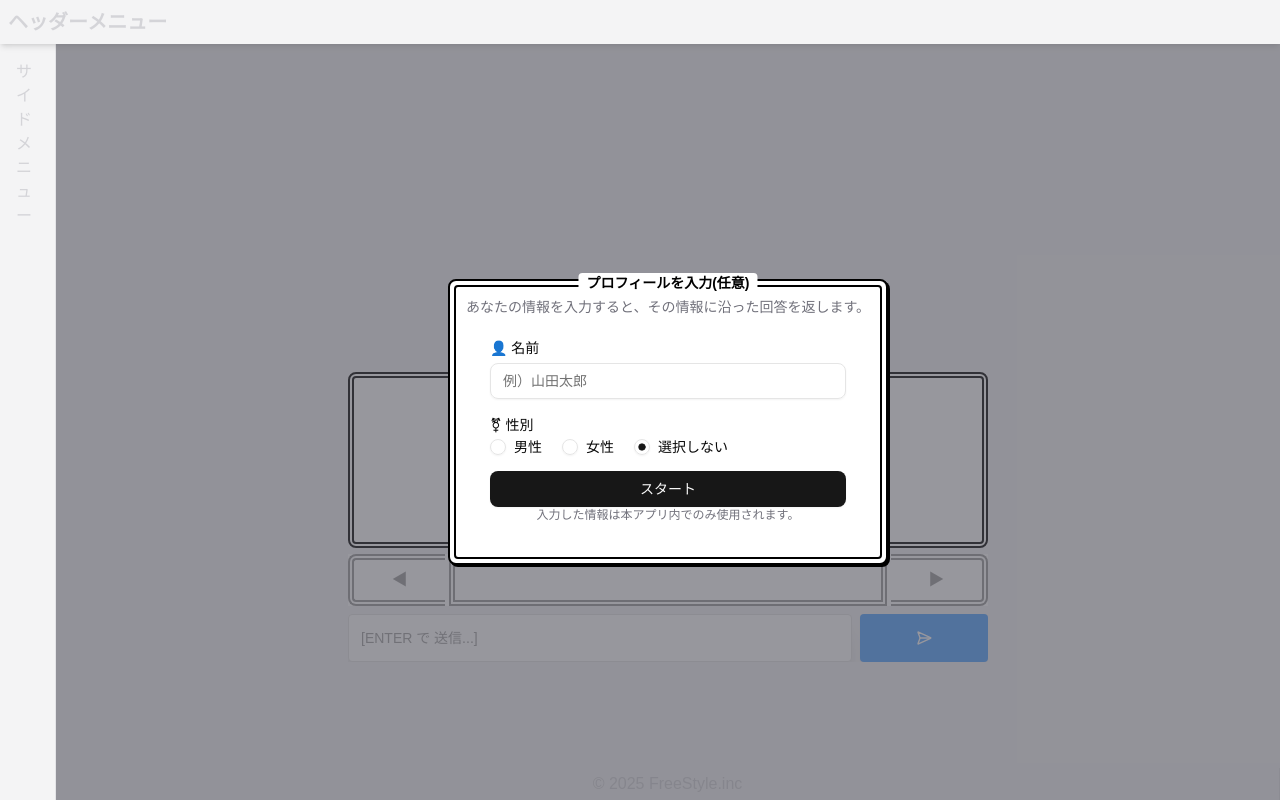
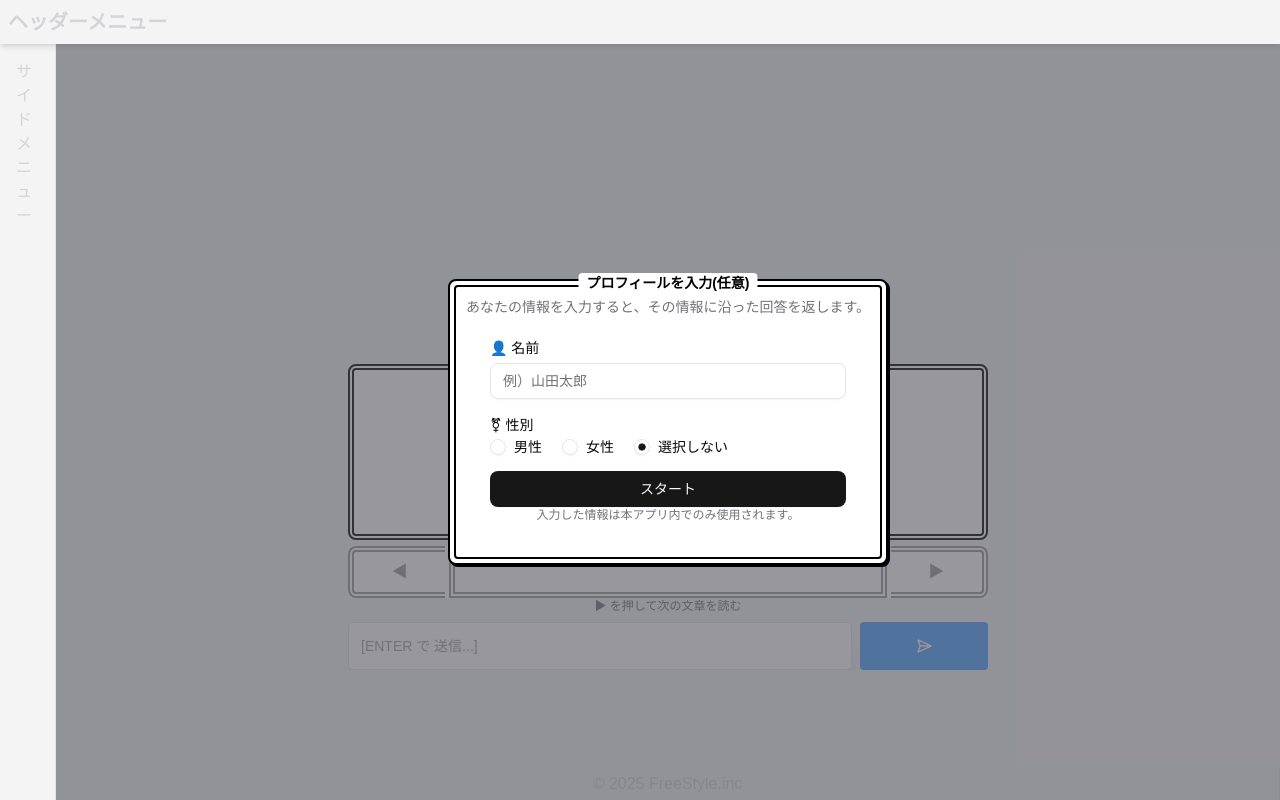
Before and after one commit to MasayukiOrihara/horenso-works, a Next.js app: page / in a window 1280 px wide. Built offline with nearby package versions, Linux system fonts and the light colour scheme; a web font is replaced by a local one.

Commit message:
次の文へ誘導する文字を追加

```diff
--- a/components/messages/message-input.tsx
+++ b/components/messages/message-input.tsx
@@ -31,7 +31,7 @@ export const MessageInput = () => {
       <div className="w-full h-12 flex overflow-hidden">
         {/* テキストエリア */}
         <Input
-          className="w-full h-full mr-2 rounded shadow-xl text-zinc-400 placeholder:text-neutral-400 bg-white"
+          className="w-full h-full mr-2 rounded shadow-xl text-zinc-600 placeholder:text-neutral-400 bg-white"
           value={text}
           onChange={(e) => setText(e.target.value)}
           placeholder="[ENTER で 送信...]"
--- a/components/window/Dialog.tsx
+++ b/components/window/Dialog.tsx
@@ -137,6 +137,9 @@ export const Dialog = ({ lines }: { lines: string[] }) => {
           )}
         </button>
       </div>
+      <p className="text-xs text-center text-zinc-500">
+        ▶ を押して次の文章を読む
+      </p>
       <LogViewer onSend={onSend} />
     </div>
   );
```
